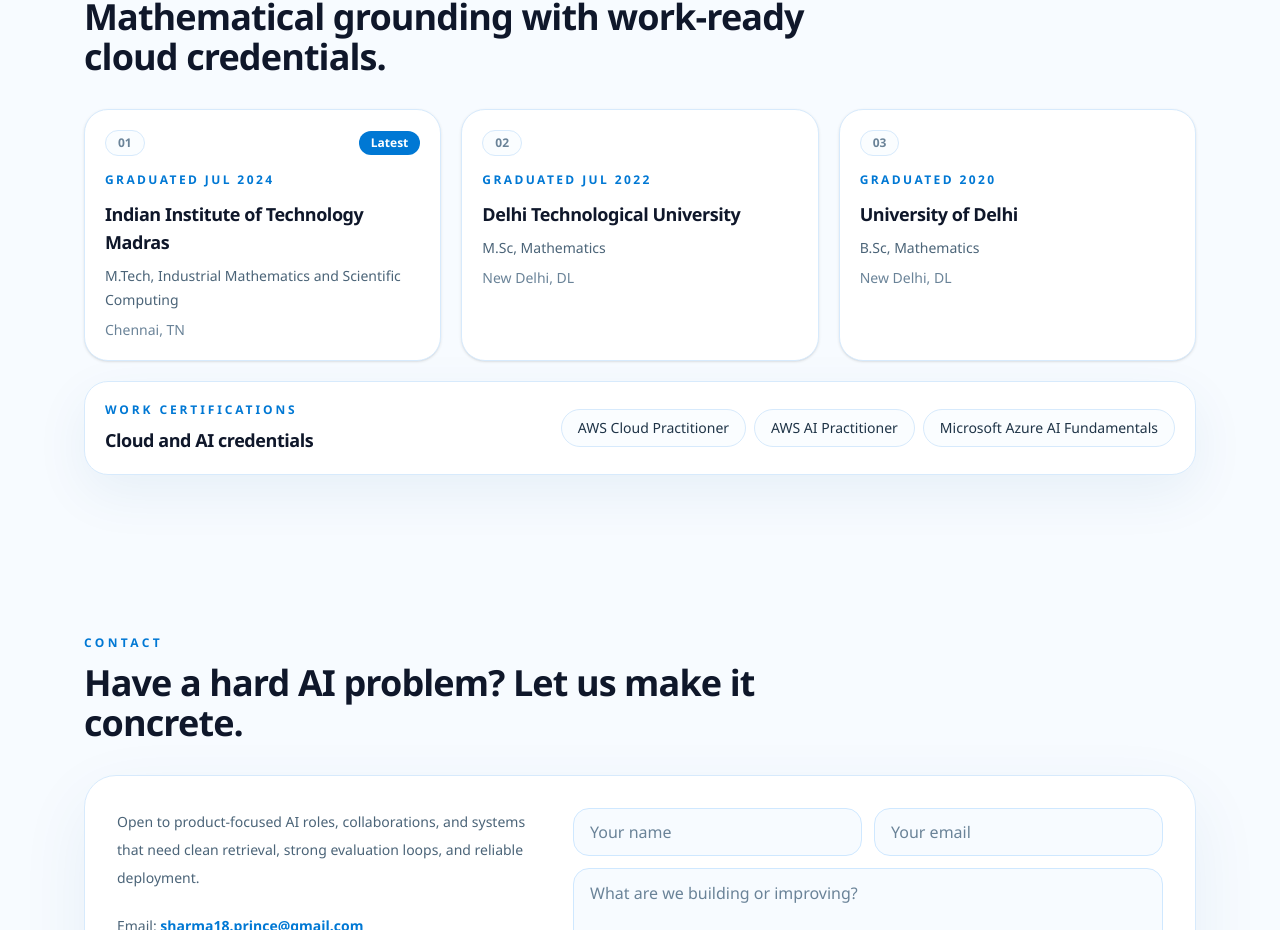
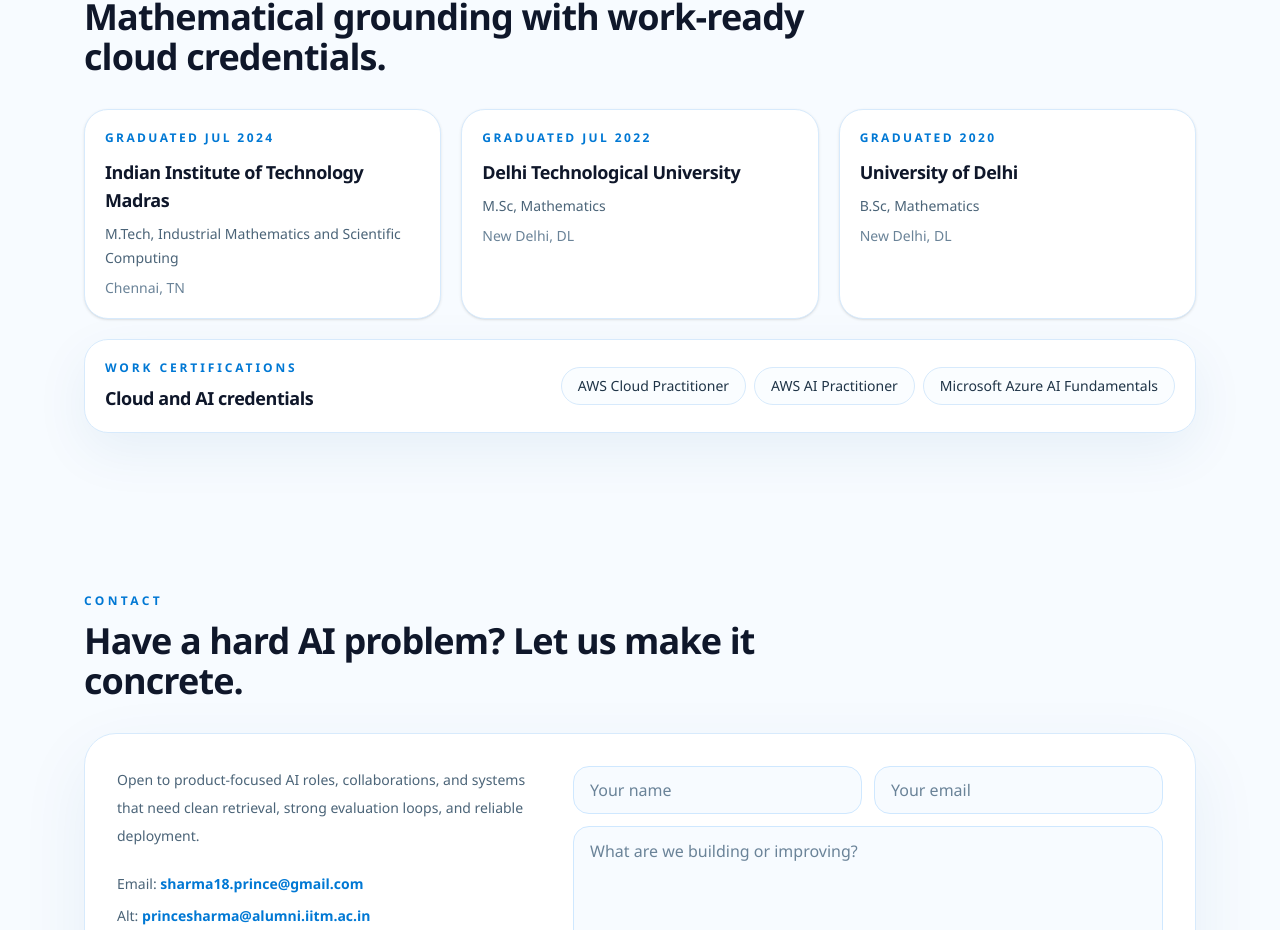
Before and after one commit to prince0018/prince3, a React (Vite) app: page / in a window 1280 px wide. Shown: the part 4713-5643 px from the top of the page. Built offline with nearby package versions, Linux system fonts and the light colour scheme.

Commit message:
fixed issues

```diff
--- a/src/App.jsx
+++ b/src/App.jsx
@@ -333,21 +333,11 @@ export default function App() {
       >
         <div className="grid gap-5">
           <div className="grid gap-5 lg:grid-cols-3">
-            {education.map((item, index) => (
+            {education.map((item) => (
               <div
                 key={item.school}
                 className="relative rounded-[1.5rem] border border-[var(--line)] bg-[var(--surface)] p-5 shadow-sm"
               >
-                <div className="mb-4 flex items-center justify-between gap-3">
-                  <span className="rounded-full border border-[var(--line)] bg-[var(--surface-raised)] px-3 py-1 text-xs font-semibold text-[var(--text-subtle)]">
-                    {String(index + 1).padStart(2, "0")}
-                  </span>
-                  {index === 0 && (
-                    <span className="rounded-full bg-[var(--accent)] px-3 py-1 text-xs font-semibold text-white">
-                      Latest
-                    </span>
-                  )}
-                </div>
                 <p className="text-xs font-semibold uppercase tracking-[0.2em] text-[var(--accent)]">
                   {item.period}
                 </p>
```
